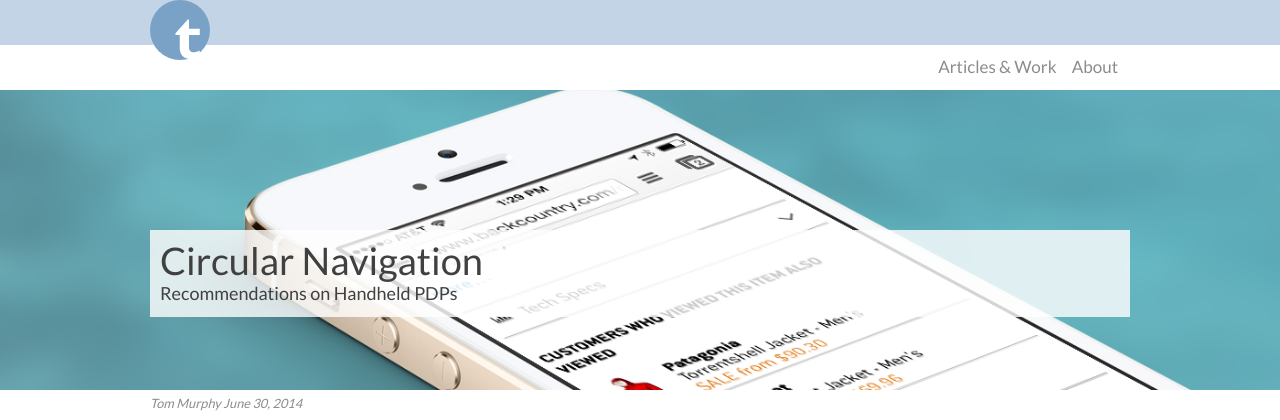
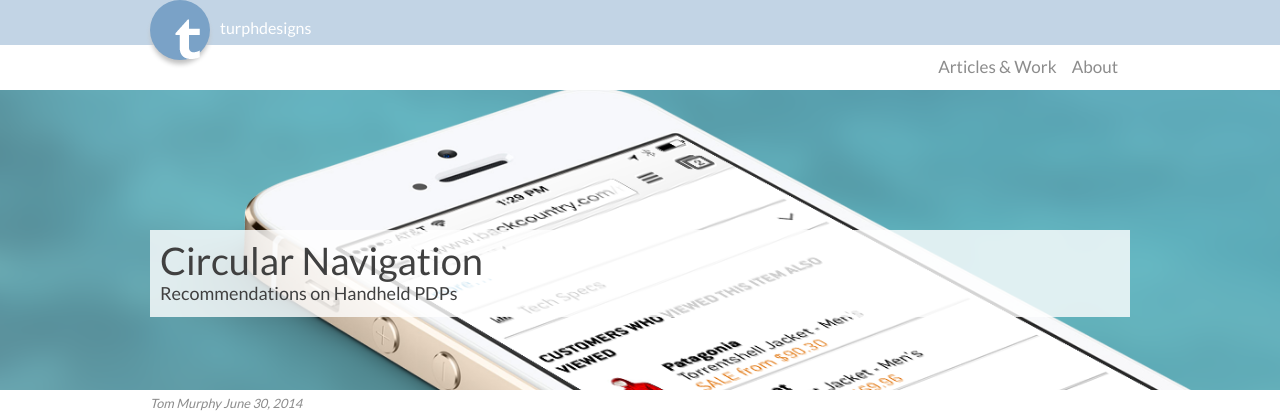
Before and after one commit to turph/bitstopixels, a PHP site: page /20140630.html in a window 1280 px wide. Shown: the top 420 px of the page. Run offline with PHP 8.4, Linux system fonts and the light colour scheme.

Commit message:
Still more sync from home computer

```diff
--- a/20140630.html
+++ b/20140630.html
@@ -9,6 +9,7 @@
 	<div class="ribbon">
 		<div class="centerWrap">
 			<div class="logo"><img src="img/t-logoL.png" width="27" height="42" alt="T LogoL"></div>
+			<span class="mast">turphdesigns</span>
 		</div>
 	</div>
 	<div class="mainNav centerWrap">
@@ -45,19 +46,29 @@
 		<h5>Widget Engagement</h5>
 		<p>The A/B test ran for 3 weeks and widget CTR was 8.23% compared to ~5% CTR for recommendation widgets on desktop. These numbers were encouraging for overall visitor engagement of the widget.</p>
 
-		<h5>Page Navigation Usage</h5>
+		<h5>Main Navigation Usage</h5>
 		<p>In order to understand if widget clicks were additional or if visitors were decreasing clicks on other elements, we tracked broad usage of main navigational elements; Menu, Home & Search.</p>
 		<div class="chart">
 			<span class="chartFullWidth">
 				<iframe height=269 width=580 src="//docs.google.com/a/turphdesigns.com/spreadsheets/d/1LFF7sKFvF_lD85u2ZNUgyz0yO042r1JuksVrdsjhLUQ/gviz/chartiframe?oid=1236994052" seamless frameborder=0 scrolling=no></iframe>
 			</span>
 		</div>
+		<p>Widget addition reduced main navigation usage for all three elements; Menu (-10.6%), Logo (-17.0%) and Search (-9.8%). This data shows that visitors are choosing to navigate by product opposed to engaging with the site's main navigation. </p>
 
+		<h5>Bounce Rate</h5>
+		<p>In order to understand if widget clicks were additional or if visitors were decreasing clicks on other elements, we tracked broad usage of main navigational elements; Menu, Home & Search.</p>
+		<div class="chart">
+			<span class="chartFullWidth">
+				<img src="img/articles/20140630/bounceRate.png" alt="BounceRate">
+			</span>
+		</div>
+		<p>Traffic segmented by mobile visitors saw bounce rates dropped significantly once the experiment was launched.</p>
 
+		<h5>Business Metrics</h5>
+		<p>As collected by Optimizely, Add to Cart interaction was up 3.5% while Order Conversion was up 1.9%. As with most tests, business metrics can be deceiving.</p>
 
-********
-		<h5>Scroll data</h5>
-		<p>I mentioned earlier that visitors do not scroll on Product Detail pages. While nothing is an absolute of course, this heat map illustrates just how powerful the Above the Fold area is. Also, another metric that can be taken from this visualization is the height of the viewable space. In the original page, while the variant selector is in the majority view, important elements like the thumbnail carousel and add to cart button is starting to be very close to being out of the hottest view area. Shorter is better. <a href="http://backcountryturph.s3.amazonaws.com/r-BackC/BC.14.0156%20crazyEgg_Archive/detailPage/Desktop/BC%20Detail%20Page,%203-24-2014/Scrollmap%20BC%20Detail%20Page,%203-24-2014.jpg" target="_blank">View the heat map</a>.</p>
+		<h3>Conclusion</h3>
+		<p>The recommendation widget greatly altered a visitor's behavior by decreasing navigation clicks and increasing on-click to product.</p>
 	</div>
 </section>
 
--- a/index.html
+++ b/index.html
@@ -48,7 +48,7 @@
 	<section class="contentSummary centerWrap">
 		<a href="20140630.html">
 		<div class="metaData">
-			<h3>Jul 1</h3>
+			<h3>Jun 30</h3>
 			<h5>Article</h5>
 			<p class="mouse">10 Min.</p>
 		</div>
--- a/sass/_header.scss
+++ b/sass/_header.scss
@@ -1,9 +1,13 @@
 .ribbon{
 	height:45px;background-color:$blue-lightest;
 	.logo{
-		border-radius:50%;width:60px;height:60px;background-color:$blue-light;
-		img{padding:18px 0 0 24px;}
-	}
+		border-radius:50%;width:60px;height:60px;background-color:$blue-light;float:left;
+		-moz-box-shadow:    0px 5px 5px -1px $gray-lighter;
+		-webkit-box-shadow: 0px 5px 5px -1px $gray-lighter;
+		box-shadow:         0px 5px 5px -1px $gray-lighter;
+		}
+	img{padding:18px 0 0 24px;}
+	.mast{display:inline-block;padding:20px 0 0 10px;color:$white;}
 }
 .mainNav{
 	padding:10px 0;display:inline-block;text-align:right;
--- a/stylesheets/ie.css
+++ /dev/null
@@ -1,5 +0,0 @@
-/* Welcome to Compass. Use this file to write IE specific override styles.
- * Import this file using the following HTML or equivalent:
- * <!--[if IE]>
- *   <link href="/stylesheets/ie.css" media="screen, projection" rel="stylesheet" type="text/css" />
- * <![endif]--> */
--- a/stylesheets/print.css
+++ /dev/null
@@ -1,3 +0,0 @@
-/* Welcome to Compass. Use this file to define print styles.
- * Import this file using the following HTML or equivalent:
- * <link href="/stylesheets/print.css" media="print" rel="stylesheet" type="text/css" /> */
--- a/stylesheets/screen2.css
+++ b/stylesheets/screen2.css
@@ -1,4 +1,4 @@
-/* line 17, ../../../../../Library/Ruby/Gems/1.8/gems/compass-0.12.2/frameworks/compass/stylesheets/compass/reset/_utilities.scss */
+/* line 17, ../../../../../../Library/Ruby/Gems/1.8/gems/compass-0.12.2/frameworks/compass/stylesheets/compass/reset/_utilities.scss */
 html, body, div, span, applet, object, iframe,
 h1, h2, h3, h4, h5, h6, p, blockquote, pre,
 a, abbr, acronym, address, big, cite, code,
@@ -20,45 +20,45 @@ time, mark, audio, video {
   vertical-align: baseline;
 }
 
-/* line 22, ../../../../../Library/Ruby/Gems/1.8/gems/compass-0.12.2/frameworks/compass/stylesheets/compass/reset/_utilities.scss */
+/* line 22, ../../../../../../Library/Ruby/Gems/1.8/gems/compass-0.12.2/frameworks/compass/stylesheets/compass/reset/_utilities.scss */
 html {
   line-height: 1;
 }
 
-/* line 24, ../../../../../Library/Ruby/Gems/1.8/gems/compass-0.12.2/frameworks/compass/stylesheets/compass/reset/_utilities.scss */
+/* line 24, ../../../../../../Library/Ruby/Gems/1.8/gems/compass-0.12.2/frameworks/compass/stylesheets/compass/reset/_utilities.scss */
 ol, ul {
   list-style: none;
 }
 
-/* line 26, ../../../../../Library/Ruby/Gems/1.8/gems/compass-0.12.2/frameworks/compass/stylesheets/compass/reset/_utilities.scss */
+/* line 26, ../../../../../../Library/Ruby/Gems/1.8/gems/compass-0.12.2/frameworks/compass/stylesheets/compass/reset/_utilities.scss */
 table {
   border-collapse: collapse;
   border-spacing: 0;
 }
 
-/* line 28, ../../../../../Library/Ruby/Gems/1.8/gems/compass-0.12.2/frameworks/compass/stylesheets/compass/reset/_utilities.scss */
+/* line 28, ../../../../../../Library/Ruby/Gems/1.8/gems/compass-0.12.2/frameworks/compass/stylesheets/compass/reset/_utilities.scss */
 caption, th, td {
   text-align: left;
   font-weight: normal;
   vertical-align: middle;
 }
 
-/* line 30, ../../../../../Library/Ruby/Gems/1.8/gems/compass-0.12.2/frameworks/compass/stylesheets/compass/reset/_utilities.scss */
+/* line 30, ../../../../../../Library/Ruby/Gems/1.8/gems/compass-0.12.2/frameworks/compass/stylesheets/compass/reset/_utilities.scss */
 q, blockquote {
   quotes: none;
 }
-/* line 103, ../../../../../Library/Ruby/Gems/1.8/gems/compass-0.12.2/frameworks/compass/stylesheets/compass/reset/_utilities.scss */
+/* line 103, ../../../../../../Library/Ruby/Gems/1.8/gems/compass-0.12.2/frameworks/compass/stylesheets/compass/reset/_utilities.scss */
 q:before, q:after, blockquote:before, blockquote:after {
   content: "";
   content: none;
 }
 
-/* line 32, ../../../../../Library/Ruby/Gems/1.8/gems/compass-0.12.2/frameworks/compass/stylesheets/compass/reset/_utilities.scss */
+/* line 32, ../../../../../../Library/Ruby/Gems/1.8/gems/compass-0.12.2/frameworks/compass/stylesheets/compass/reset/_utilities.scss */
 a img {
   border: none;
 }
 
-/* line 116, ../../../../../Library/Ruby/Gems/1.8/gems/compass-0.12.2/frameworks/compass/stylesheets/compass/reset/_utilities.scss */
+/* line 116, ../../../../../../Library/Ruby/Gems/1.8/gems/compass-0.12.2/frameworks/compass/stylesheets/compass/reset/_utilities.scss */
 article, aside, details, figcaption, figure, footer, header, hgroup, menu, nav, section, summary {
   display: block;
 }
@@ -156,19 +156,29 @@ blockquote {
   width: 60px;
   height: 60px;
   background-color: #7aa2c7;
+  float: left;
+  -moz-box-shadow: 0px 5px 5px -1px silver;
+  -webkit-box-shadow: 0px 5px 5px -1px silver;
+  box-shadow: 0px 5px 5px -1px silver;
 }
-/* line 5, ../sass/_header.scss */
-.ribbon .logo img {
+/* line 9, ../sass/_header.scss */
+.ribbon img {
   padding: 18px 0 0 24px;
 }
+/* line 10, ../sass/_header.scss */
+.ribbon .mast {
+  display: inline-block;
+  padding: 20px 0 0 10px;
+  color: white;
+}
 
-/* line 8, ../sass/_header.scss */
+/* line 12, ../sass/_header.scss */
 .mainNav {
   padding: 10px 0;
   display: inline-block;
   text-align: right;
 }
-/* line 10, ../sass/_header.scss */
+/* line 14, ../sass/_header.scss */
 .mainNav a {
   margin: 0 12px 0 0;
   text-decoration: none;
@@ -177,15 +187,15 @@ blockquote {
   line-height: 1.45;
   color: #8c8c8c;
 }
-/* line 15, ../sass/_header.scss */
+/* line 19, ../sass/_header.scss */
 .mainNav #home:hover {
   border-bottom: 3px solid #7aa2c7;
 }
-/* line 18, ../sass/_header.scss */
+/* line 22, ../sass/_header.scss */
 .mainNav #work:hover {
   border-bottom: 3px solid #9ebbd6;
 }
-/* line 21, ../sass/_header.scss */
+/* line 25, ../sass/_header.scss */
 .mainNav #about:hover {
   border-bottom: 3px solid #c2d4e5;
 }
```
